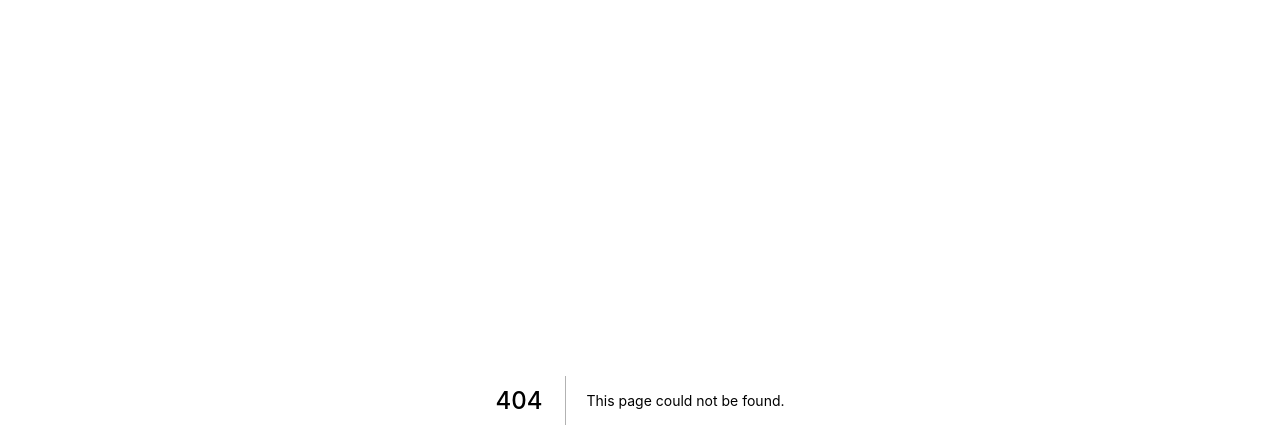
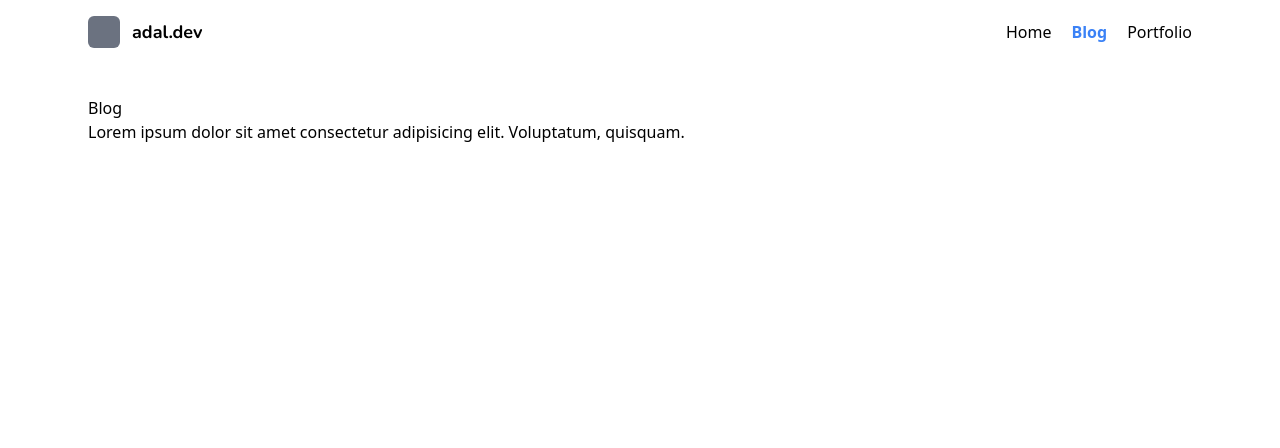
Before and after one commit to adalbertopc/adaldev, a Next.js app: page /blog in a window 1280 px wide. Before the commit this address had no page. Shown: the top 448 px of the page. Built offline with nearby package versions, Linux system fonts and the light colour scheme.

Commit message:
feat: add blog base files

```diff
--- /dev/null
+++ b/src/pages/blog/[slug].tsx
@@ -0,0 +1,11 @@
+import { Layout } from '../../components/Layout';
+
+export default function Article() {
+  return (
+    <Layout>
+      <div>
+        <h1>Article</h1>
+      </div>
+    </Layout>
+  );
+}
--- /dev/null
+++ b/src/pages/blog/index.tsx
@@ -0,0 +1,13 @@
+import { Layout } from '../../components/Layout';
+
+export default function Blog() {
+  return (
+    <Layout>
+      <h1>Blog</h1>
+      <p>
+        Lorem ipsum dolor sit amet consectetur adipisicing elit. Voluptatum,
+        quisquam.
+      </p>
+    </Layout>
+  );
+}
```
